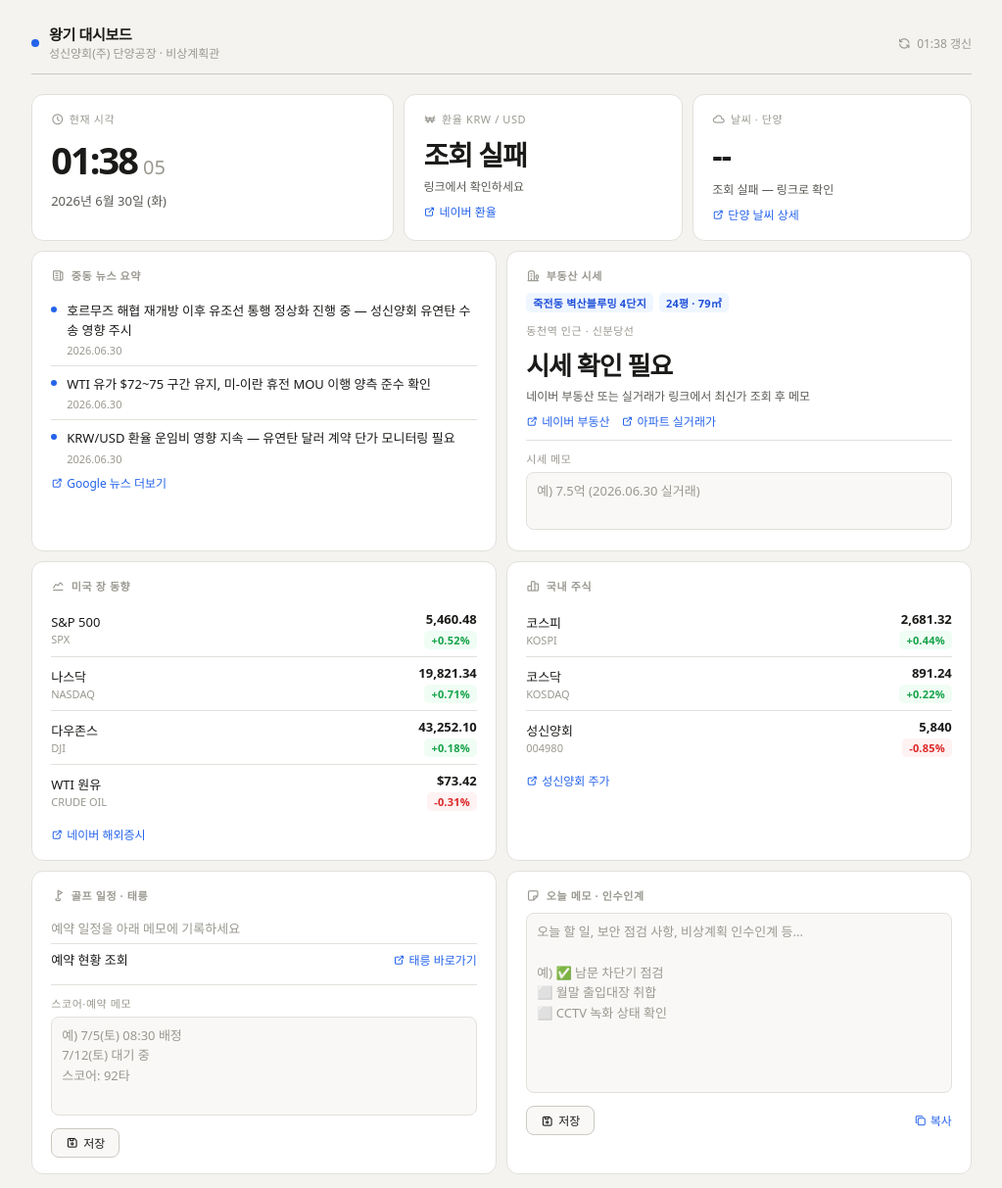
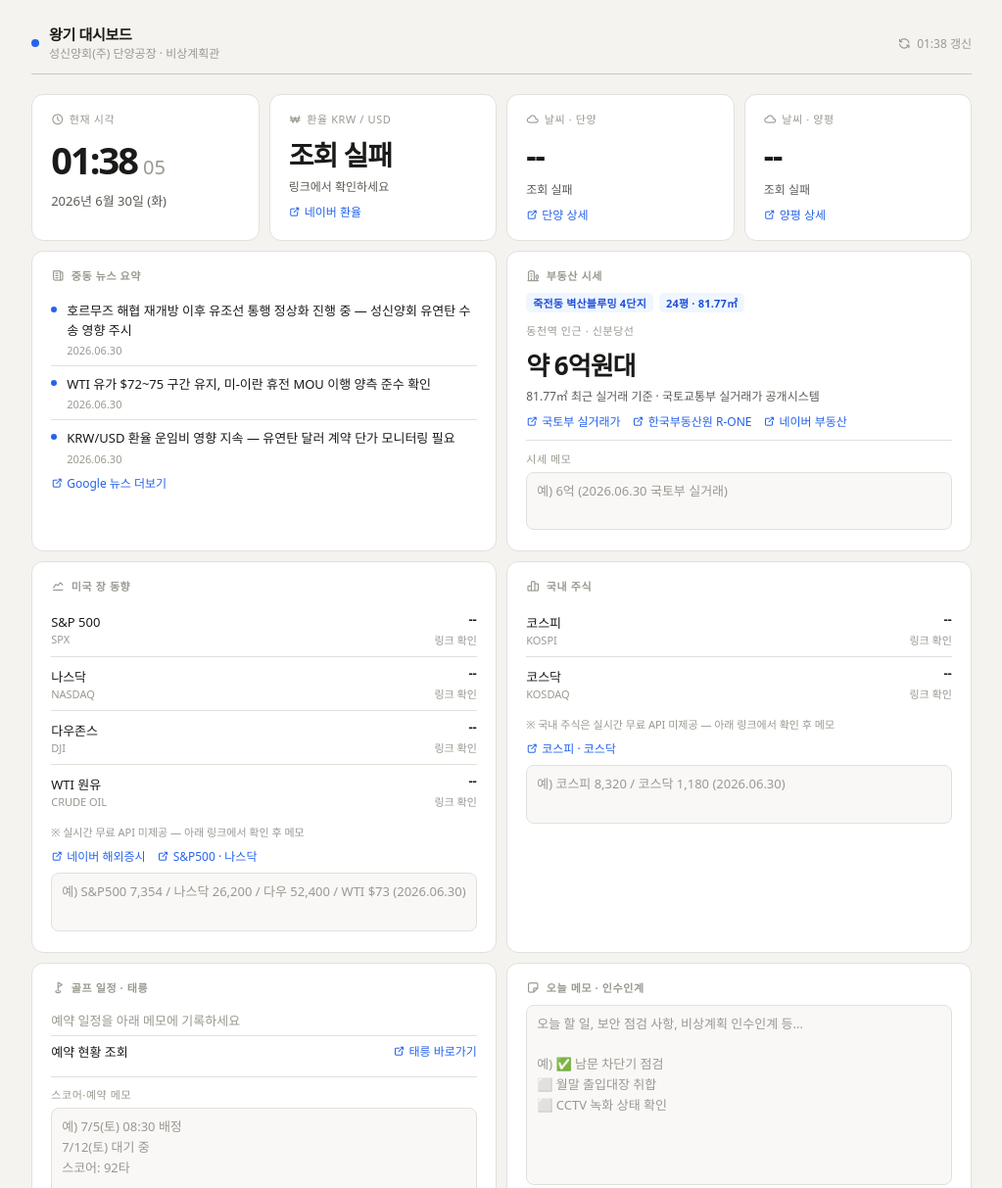
Before and after one commit to mr1kwg-wang1/dailybriefing, a plain HTML site: page index.html in a window 1280 px wide. Shown: the top 1213 px of the page at 98% size, without its empty margins (128-1151 px from the left). Drawn offline with Linux system fonts and the light colour scheme; no server answers.

Commit message:
Enhance weather and stock information display
Updated weather display for Danyang and Yangpyeong, modified stock price sections, and adjusted memo storage functionality.

```diff
--- a/index.html
+++ b/index.html
@@ -232,8 +232,8 @@
 
   <div class="grid" style="gap: 10px;">
 
-    <!-- Row 1: 시계 + 환율 + 날씨 -->
-    <div class="grid row-3">
+    <!-- Row 1: 시계 + 환율 + 날씨(단양) + 날씨(양평) -->
+    <div class="grid row-4">
       <div class="card">
         <div class="card-label"><i class="ti ti-clock" aria-hidden="true"></i> 현재 시각</div>
         <div class="clock-wrap">
@@ -254,10 +254,19 @@
 
       <div class="card">
         <div class="card-label"><i class="ti ti-cloud" aria-hidden="true"></i> 날씨 · 단양</div>
-        <div class="weather-big" id="weather-temp">--</div>
-        <div class="card-sub" id="weather-desc">로딩 중...</div>
+        <div class="weather-big" id="weather-temp-danyang">--</div>
+        <div class="card-sub" id="weather-desc-danyang">로딩 중...</div>
         <button class="btn-link" onclick="go('https://weather.naver.com/today/3310025300')">
-          <i class="ti ti-external-link" style="font-size:12px"></i> 단양 날씨 상세
+          <i class="ti ti-external-link" style="font-size:12px"></i> 단양 상세
+        </button>
+      </div>
+
+      <div class="card">
+        <div class="card-label"><i class="ti ti-cloud" aria-hidden="true"></i> 날씨 · 양평</div>
+        <div class="weather-big" id="weather-temp-yangpyeong">--</div>
+        <div class="card-sub" id="weather-desc-yangpyeong">로딩 중...</div>
+        <button class="btn-link" onclick="go('https://weather.naver.com/today/4183025000')">
+          <i class="ti ti-external-link" style="font-size:12px"></i> 양평 상세
         </button>
       </div>
     </div>
@@ -298,22 +307,25 @@
         <div class="section-head"><i class="ti ti-building-estate" aria-hidden="true"></i> 부동산 시세</div>
         <div class="pill-row">
           <span class="badge badge-tag">죽전동 벽산블루밍 4단지</span>
-          <span class="badge badge-tag">24평 · 79㎡</span>
+          <span class="badge badge-tag">24평 · 81.77㎡</span>
         </div>
         <div class="card-label">동천역 인근 · 신분당선</div>
-        <div class="re-main" id="re-price">시세 확인 필요</div>
-        <div class="re-sub" id="re-sub">네이버 부동산 또는 실거래가 링크에서 최신가 조회 후 메모</div>
+        <div class="re-main" id="re-price">약 6억원대</div>
+        <div class="re-sub" id="re-sub">81.77㎡ 최근 실거래 기준 · 국토교통부 실거래가 공개시스템</div>
         <div style="display: flex; gap: 12px; flex-wrap: wrap;">
+          <button class="btn-link" onclick="go('https://rt.molit.go.kr/')">
+            <i class="ti ti-external-link" style="font-size:12px"></i> 국토부 실거래가
+          </button>
+          <button class="btn-link" onclick="go('https://www.reb.or.kr/r-one/')">
+            <i class="ti ti-external-link" style="font-size:12px"></i> 한국부동산원 R-ONE
+          </button>
           <button class="btn-link" onclick="go('https://m.land.naver.com/complex/info/108885')">
             <i class="ti ti-external-link" style="font-size:12px"></i> 네이버 부동산
-          </button>
-          <button class="btn-link" onclick="go('https://apt2you.com/')">
-            <i class="ti ti-external-link" style="font-size:12px"></i> 아파트 실거래가
           </button>
         </div>
         <div class="divider"></div>
         <div class="card-label" style="margin-bottom: 6px;">시세 메모</div>
-        <textarea id="re-memo" rows="2" placeholder="예) 7.5억 (2026.06.30 실거래)"></textarea>
+        <textarea id="re-memo" rows="2" placeholder="예) 6억 (2026.06.30 국토부 실거래)"></textarea>
       </div>
     </div>
 
@@ -324,24 +336,33 @@
         <div id="us-stocks">
           <div class="stock-row">
             <div><div class="stock-name">S&amp;P 500</div><div class="stock-ticker">SPX</div></div>
-            <div><div class="stock-price" id="sp500">5,460.48</div><div id="sp500c" style="text-align:right"><span class="badge badge-up">+0.52%</span></div></div>
+            <div><div class="stock-price" id="sp500">--</div><div id="sp500c" style="text-align:right"><span style="font-size:11px;color:var(--text-muted)">링크 확인</span></div></div>
           </div>
           <div class="stock-row">
             <div><div class="stock-name">나스닥</div><div class="stock-ticker">NASDAQ</div></div>
-            <div><div class="stock-price" id="ndx">19,821.34</div><div id="ndxc" style="text-align:right"><span class="badge badge-up">+0.71%</span></div></div>
+            <div><div class="stock-price" id="ndx">--</div><div id="ndxc" style="text-align:right"><span style="font-size:11px;color:var(--text-muted)">링크 확인</span></div></div>
           </div>
           <div class="stock-row">
             <div><div class="stock-name">다우존스</div><div class="stock-ticker">DJI</div></div>
-            <div><div class="stock-price" id="dji">43,252.10</div><div id="djic" style="text-align:right"><span class="badge badge-up">+0.18%</span></div></div>
+            <div><div class="stock-price" id="dji">--</div><div id="djic" style="text-align:right"><span style="font-size:11px;color:var(--text-muted)">링크 확인</span></div></div>
           </div>
           <div class="stock-row">
             <div><div class="stock-name">WTI 원유</div><div class="stock-ticker">CRUDE OIL</div></div>
-            <div><div class="stock-price" id="wti">$73.42</div><div id="wtic" style="text-align:right"><span class="badge badge-down">-0.31%</span></div></div>
+            <div><div class="stock-price" id="wti">--</div><div id="wtic" style="text-align:right"><span style="font-size:11px;color:var(--text-muted)">링크 확인</span></div></div>
           </div>
         </div>
-        <button class="btn-link" onclick="go('https://finance.naver.com/world/')">
-          <i class="ti ti-external-link" style="font-size:12px"></i> 네이버 해외증시
-        </button>
+        <div style="margin-top:6px; font-size:11px; color:var(--text-muted);">※ 실시간 무료 API 미제공 — 아래 링크에서 확인 후 메모</div>
+        <div style="display:flex; gap:12px; flex-wrap:wrap;">
+          <button class="btn-link" onclick="go('https://finance.naver.com/world/')">
+            <i class="ti ti-external-link" style="font-size:12px"></i> 네이버 해외증시
+          </button>
+          <button class="btn-link" onclick="go('https://kr.investing.com/indices/us-spx-500')">
+            <i class="ti ti-external-link" style="font-size:12px"></i> S&amp;P500 · 나스닥
+          </button>
+        </div>
+        <div style="margin-top:8px;">
+          <textarea id="us-stock-memo" rows="2" placeholder="예) S&P500 7,354 / 나스닥 26,200 / 다우 52,400 / WTI $73 (2026.06.30)"></textarea>
+        </div>
       </div>
 
       <div class="card">
@@ -349,20 +370,22 @@
         <div id="kr-stocks">
           <div class="stock-row">
             <div><div class="stock-name">코스피</div><div class="stock-ticker">KOSPI</div></div>
-            <div><div class="stock-price" id="kospi">2,681.32</div><div id="kospic" style="text-align:right"><span class="badge badge-up">+0.44%</span></div></div>
+            <div><div class="stock-price" id="kospi">--</div><div id="kospic" style="text-align:right"><span id="kospi-badge" style="font-size:11px;color:var(--text-muted)">링크 확인</span></div></div>
           </div>
           <div class="stock-row">
             <div><div class="stock-name">코스닥</div><div class="stock-ticker">KOSDAQ</div></div>
-            <div><div class="stock-price" id="kosdaq">891.24</div><div id="kosdaqc" style="text-align:right"><span class="badge badge-up">+0.22%</span></div></div>
-          </div>
-          <div class="stock-row">
-            <div><div class="stock-name">성신양회</div><div class="stock-ticker">004980</div></div>
-            <div><div class="stock-price" id="sungshin">5,840</div><div id="sungshinc" style="text-align:right"><span class="badge badge-down">-0.85%</span></div></div>
+            <div><div class="stock-price" id="kosdaq">--</div><div id="kosdaqc" style="text-align:right"><span id="kosdaq-badge" style="font-size:11px;color:var(--text-muted)">링크 확인</span></div></div>
           </div>
         </div>
-        <button class="btn-link" onclick="go('https://finance.naver.com/item/main.naver?code=004980')">
-          <i class="ti ti-external-link" style="font-size:12px"></i> 성신양회 주가
-        </button>
+        <div style="margin-top:6px; font-size:11px; color:var(--text-muted);">※ 국내 주식은 실시간 무료 API 미제공 — 아래 링크에서 확인 후 메모</div>
+        <div style="display:flex; gap:12px; flex-wrap:wrap;">
+          <button class="btn-link" onclick="go('https://finance.naver.com/sise/')">
+            <i class="ti ti-external-link" style="font-size:12px"></i> 코스피 · 코스닥
+          </button>
+        </div>
+        <div style="margin-top:8px;">
+          <textarea id="kr-stock-memo" rows="2" placeholder="예) 코스피 8,320 / 코스닥 1,180 (2026.06.30)"></textarea>
+        </div>
       </div>
     </div>
 
@@ -452,17 +475,28 @@
 
   /* 날씨 (Open-Meteo, 단양 좌표) */
   async function fetchWeather() {
+    const wmap = {0:'맑음 ☀',1:'대체로 맑음 🌤',2:'구름 조금 ⛅',3:'흐림 ☁',45:'안개 🌫',48:'안개 🌫',51:'이슬비 🌦',61:'비 🌧',63:'비 🌧',65:'폭우 🌧',71:'눈 🌨',80:'소나기 🌦',95:'뇌우 ⛈'};
+
+    // 단양 (위도 36.9847, 경도 128.3659)
     try {
-      const r = await fetch('https://api.open-meteo.com/v1/forecast?latitude=36.9847&longitude=128.3659&current=temperature_2m,weathercode,windspeed_10m&timezone=Asia/Seoul');
-      const d = await r.json();
-      const t = Math.round(d.current.temperature_2m);
-      const wind = Math.round(d.current.windspeed_10m);
-      const wmap = {0:'맑음 ☀',1:'대체로 맑음 🌤',2:'구름 조금 ⛅',3:'흐림 ☁',45:'안개 🌫',48:'안개 🌫',51:'이슬비 🌦',61:'비 🌧',63:'비 🌧',65:'폭우 🌧',71:'눈 🌨',80:'소나기 🌦',95:'뇌우 ⛈'};
-      document.getElementById('weather-temp').textContent = t + '°C';
-      document.getElementById('weather-desc').textContent = (wmap[d.current.weathercode] || '날씨 확인') + ' · 풍속 ' + wind + 'km/h';
+      const r1 = await fetch('https://api.open-meteo.com/v1/forecast?latitude=36.9847&longitude=128.3659&current=temperature_2m,weathercode,windspeed_10m&timezone=Asia/Seoul');
+      const d1 = await r1.json();
+      document.getElementById('weather-temp-danyang').textContent = Math.round(d1.current.temperature_2m) + '°C';
+      document.getElementById('weather-desc-danyang').textContent = (wmap[d1.current.weathercode] || '확인 필요') + ' · 풍속 ' + Math.round(d1.current.windspeed_10m) + 'km/h';
     } catch(e) {
-      document.getElementById('weather-temp').textContent = '--';
-      document.getElementById('weather-desc').textContent = '조회 실패 — 링크로 확인';
+      document.getElementById('weather-temp-danyang').textContent = '--';
+      document.getElementById('weather-desc-danyang').textContent = '조회 실패';
+    }
+
+    // 양평 (위도 37.4915, 경도 127.6147)
+    try {
+      const r2 = await fetch('https://api.open-meteo.com/v1/forecast?latitude=37.4915&longitude=127.6147&current=temperature_2m,weathercode,windspeed_10m&timezone=Asia/Seoul');
+      const d2 = await r2.json();
+      document.getElementById('weather-temp-yangpyeong').textContent = Math.round(d2.current.temperature_2m) + '°C';
+      document.getElementById('weather-desc-yangpyeong').textContent = (wmap[d2.current.weathercode] || '확인 필요') + ' · 풍속 ' + Math.round(d2.current.windspeed_10m) + 'km/h';
+    } catch(e) {
+      document.getElementById('weather-temp-yangpyeong').textContent = '--';
+      document.getElementById('weather-desc-yangpyeong').textContent = '조회 실패';
     }
   }
   fetchWeather();
@@ -471,6 +505,8 @@
   function saveMemo() {
     localStorage.setItem('golf-memo', document.getElementById('golf-memo').value);
     localStorage.setItem('re-memo', document.getElementById('re-memo').value);
+    localStorage.setItem('kr-stock-memo', document.getElementById('kr-stock-memo').value);
+    localStorage.setItem('us-stock-memo', document.getElementById('us-stock-memo').value);
     showMsg('save-msg');
   }
   function saveDaily() {
@@ -490,9 +526,13 @@
     const gm = localStorage.getItem('golf-memo');
     const rm = localStorage.getItem('re-memo');
     const dm = localStorage.getItem('daily-memo');
+    const km = localStorage.getItem('kr-stock-memo');
+    const um = localStorage.getItem('us-stock-memo');
     if(gm) document.getElementById('golf-memo').value = gm;
     if(rm) document.getElementById('re-memo').value = rm;
     if(dm) document.getElementById('daily-memo').value = dm;
+    if(km) document.getElementById('kr-stock-memo').value = km;
+    if(um) document.getElementById('us-stock-memo').value = um;
   }
   loadMemos();
 </script>
```
